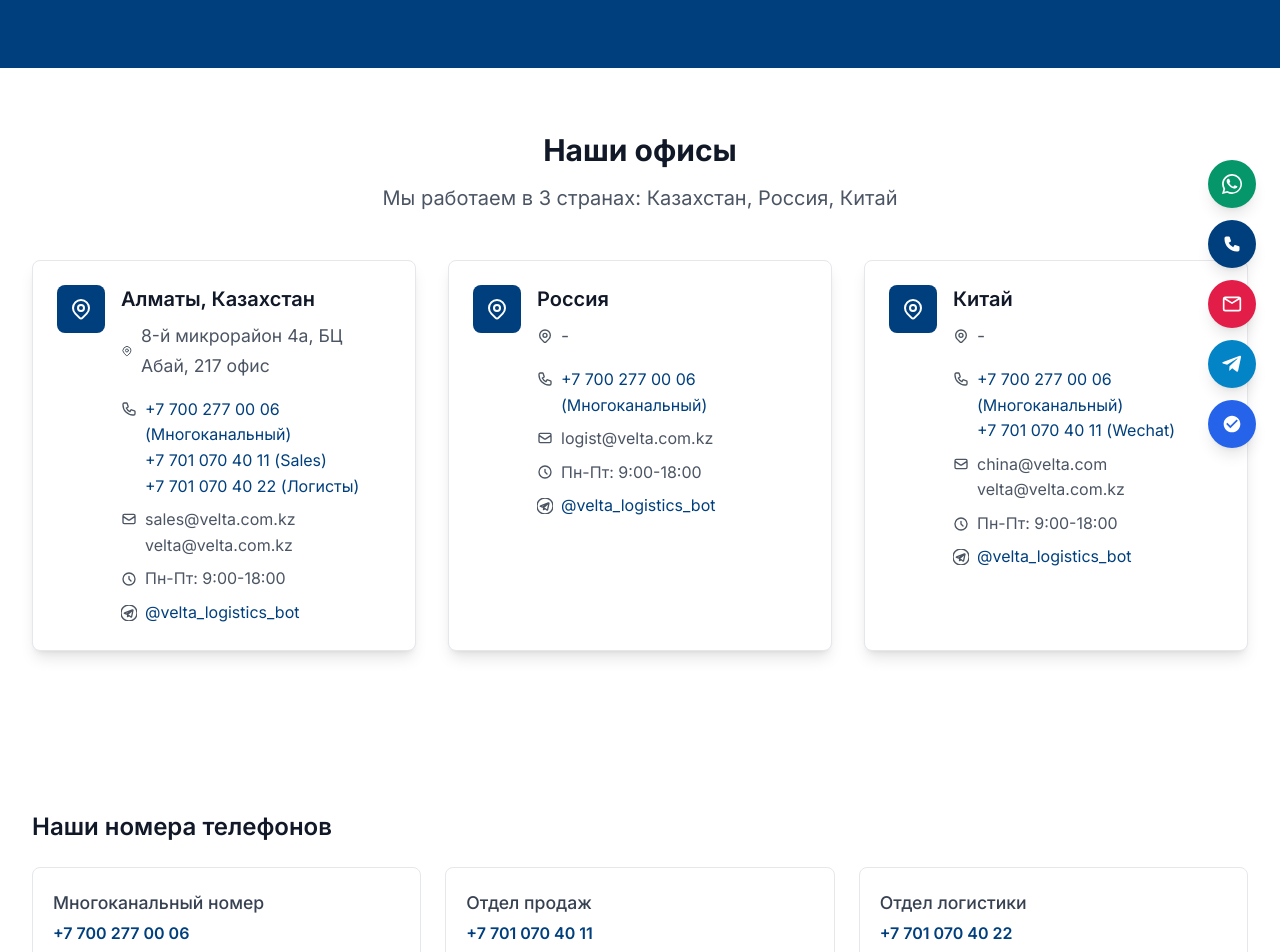
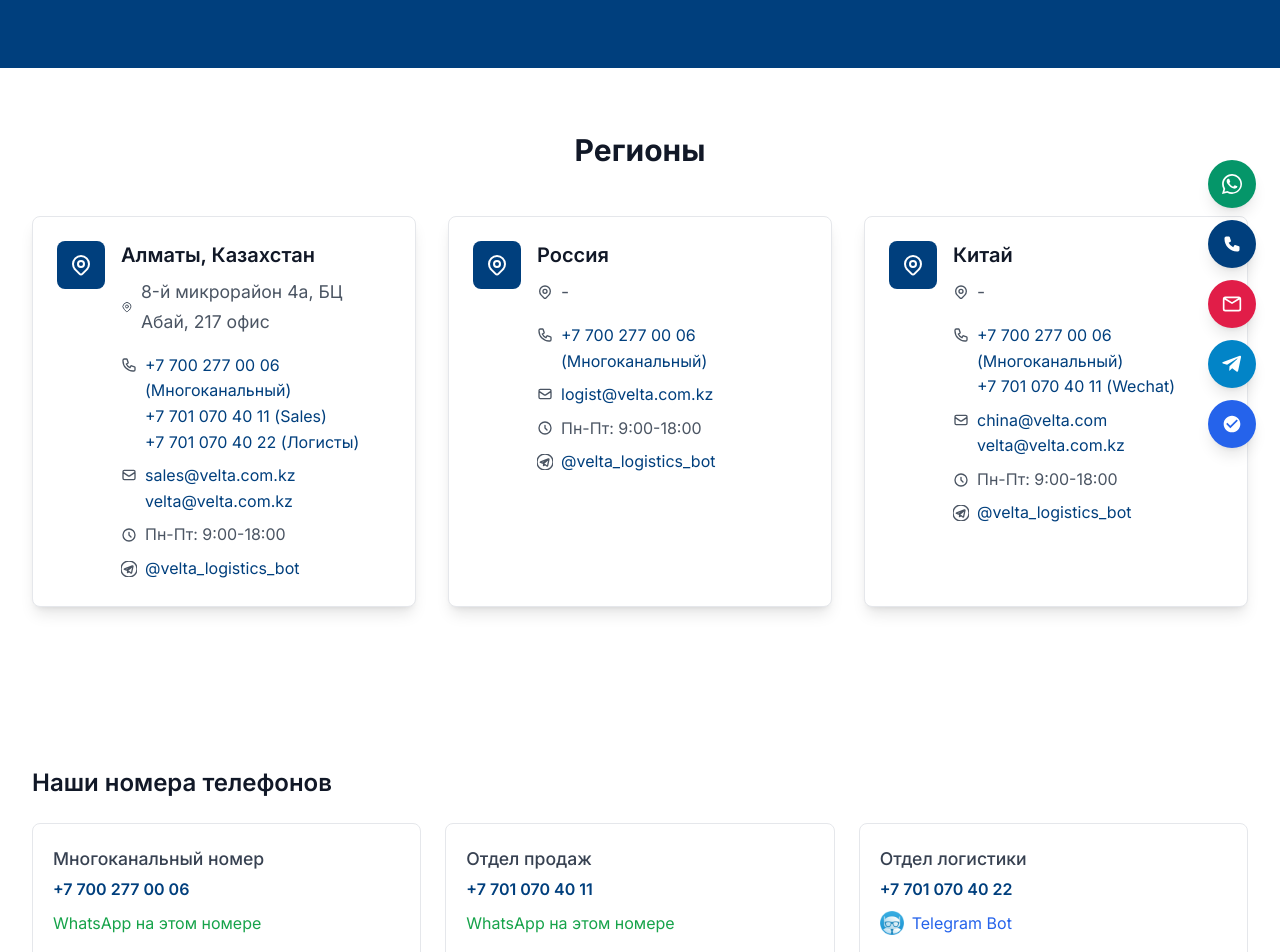
Before and after one commit to Allexndr/veltatrans, a Next.js app: page /en/contacts in a window 1280 px wide. Shown: the part 240-1192 px from the top of the page. Built offline with nearby package versions, Linux system fonts and the light colour scheme.

Commit message:
Номер логистики теперь кликабельный на Telegram чат, значок бота на Telegram бота

```diff
--- a/src/app/[locale]/contacts/page.tsx
+++ b/src/app/[locale]/contacts/page.tsx
@@ -60,11 +60,8 @@
           <div className="max-w-7xl mx-auto px-4 sm:px-6 lg:px-8">
             <div className="text-center mb-12">
               <h2 className="text-3xl font-bold text-gray-900 mb-4">
-                Наши офисы
+              Регионы
               </h2>
-              <p className="text-lg text-gray-600">
-                Мы работаем в 3 странах: Казахстан, Россия, Китай
-              </p>
             </div>
 
             <div className="grid grid-cols-1 md:grid-cols-3 gap-8 mb-16 max-w-7xl mx-auto">
@@ -120,7 +117,23 @@
                             <path strokeLinecap="round" strokeLinejoin="round" strokeWidth={2} d="M3 8l7.89 5.26a2 2 0 002.22 0L21 8M5 19h14a2 2 0 002-2V7a2 2 0 00-2-2H5a2 2 0 00-2 2v10a2 2 0 002 2z" />
                           </svg>
                           <div className="whitespace-pre-line">
-                            {office.email}
+                            {office.country === 'Казахстан' ? (
+                              <>
+                                <a href="mailto:sales@velta.com.kz" className="text-velta-navy hover:text-velta-royal-blue transition-colors duration-200">sales@velta.com.kz</a>
+                                {'\n'}
+                                <a href="mailto:velta@velta.com.kz" className="text-velta-navy hover:text-velta-royal-blue transition-colors duration-200">velta@velta.com.kz</a>
+                              </>
+                            ) : office.country === 'Россия' ? (
+                              <>
+                                <a href="mailto:logist@velta.com.kz" className="text-velta-navy hover:text-velta-royal-blue transition-colors duration-200">logist@velta.com.kz</a>
+                              </>
+                            ) : (
+                              <>
+                                <a href="mailto:china@velta.com" className="text-velta-navy hover:text-velta-royal-blue transition-colors duration-200">china@velta.com</a>
+                                {'\n'}
+                                <a href="mailto:velta@velta.com.kz" className="text-velta-navy hover:text-velta-royal-blue transition-colors duration-200">velta@velta.com.kz</a>
+                              </>
+                            )}
                           </div>
                         </div>
                         {office.hours && (
@@ -173,10 +186,11 @@
               </div>
               <div className="border rounded-lg p-5">
                 <p className="text-gray-700 font-medium mb-1">Отдел логистики</p>
-                <a href="tel:+77010704022" className="text-velta-navy font-semibold hover:text-velta-royal-blue transition-colors duration-200">+7 701 070 40 22</a>
+                <a href="https://t.me/+77010704022" target="_blank" rel="noopener noreferrer" className="text-velta-navy font-semibold hover:text-velta-royal-blue transition-colors duration-200">+7 701 070 40 22</a>
                 <div className="mt-2">
-                  <a href="https://wa.me/77010704022" target="_blank" rel="noopener noreferrer" className="text-sm text-green-600 hover:text-green-700">
-                    WhatsApp на этом номере
+                  <a href="https://t.me/velta_logistics_bot" target="_blank" rel="noopener noreferrer" className="inline-flex items-center">
+                    <img src="/assets/images/telegram-bot-icon.png" alt="Telegram Bot" className="w-6 h-6 mr-2" />
+                    <span className="text-sm text-blue-600 hover:text-blue-700">Telegram Bot</span>
                   </a>
                 </div>
               </div>
```
Also changed, not shown: public/assets/images/telegram-bot-icon.png (added), telegram-bot-api-chatbot-internet-bot-application-programming-interface-others-2b9f2dba845d9a8e66fa5fc937da9666.png (added).
